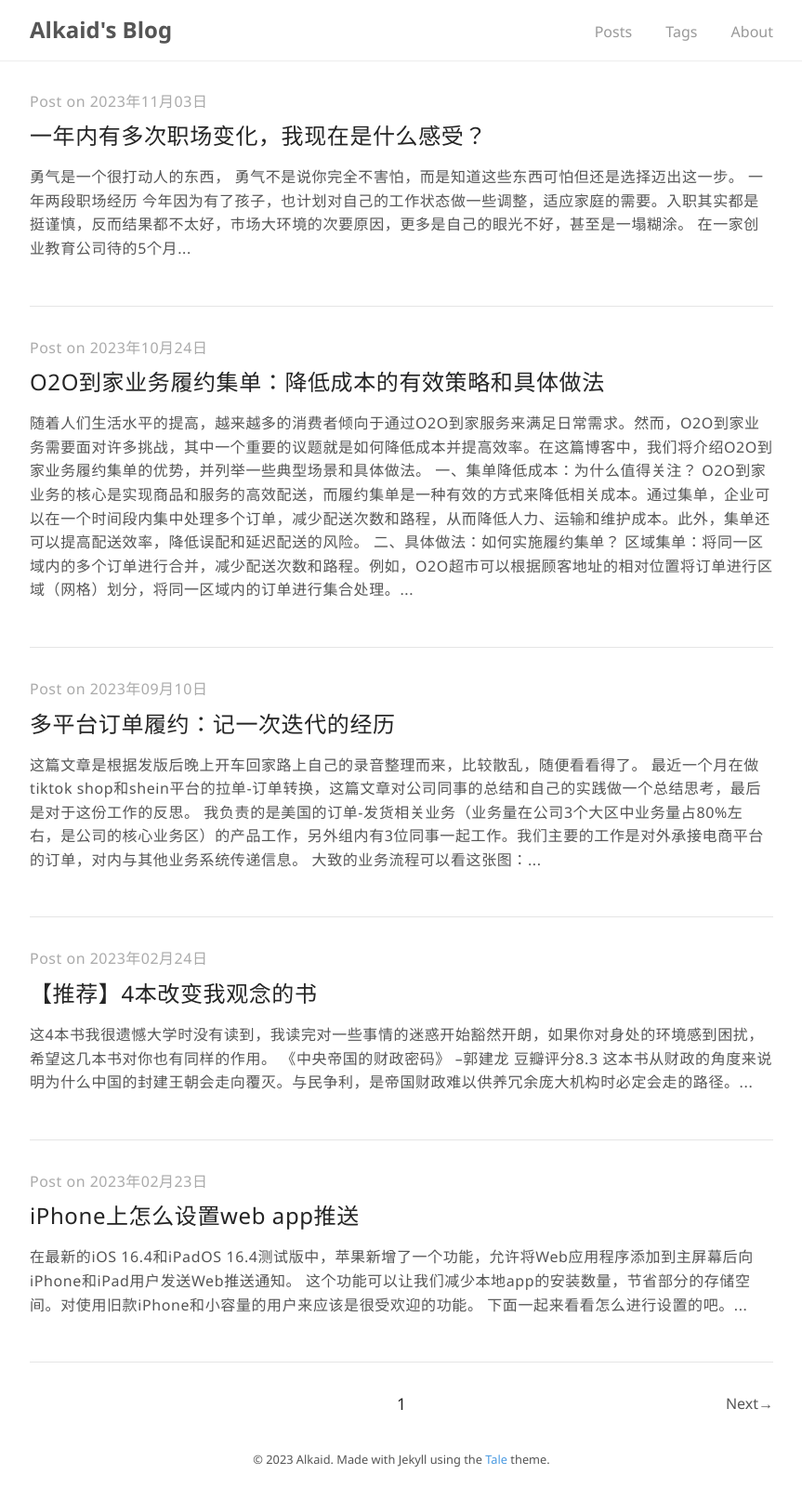
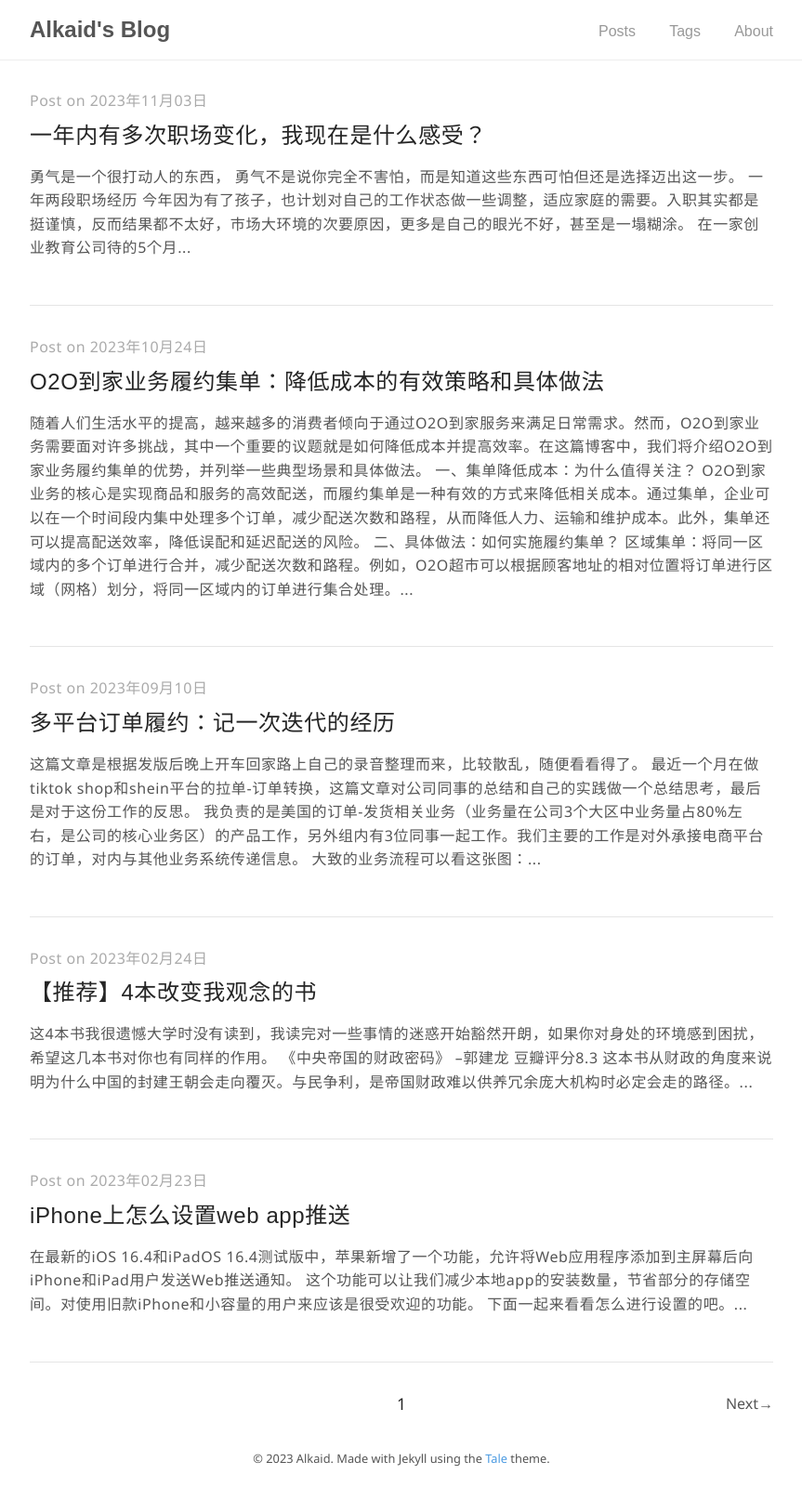
Before and after one commit to AlkaidWaong/ifoz, a Jekyll site: the page built from index.html, in a window 1280 px wide. Shown: the whole page at 93% size, without its empty margins (208-1071 px from the left). Built offline with Jekyll 4.4.1, drawn with Linux system fonts in a browser that asks for light colours; the list of posts is cut into pages by our own code; comment, search, counter and statistics services are not loaded.

Commit message:
Update _variables.scss

```diff
--- a/_sass/tale/_variables.scss
+++ b/_sass/tale/_variables.scss
@@ -11,9 +11,9 @@ $shadow-color: rgba(0, 0, 0, .2) !default;
 $code-color: #bf616a !default;
 
 // Fonts
-$serif-primary: 'Montserrat', 'SF UI Text', 'PingFang SC', 'Hiragino Sans GB', 'Microsoft YaHei', 'Segoe UI', 'Helvetica Neue', 'Helvetica', 'Apple Color Emoji', 'Segoe UI Emoji', 'Segoe UI Symbol', sans-serif !default;
+$serif-primary: 'Montserrat', 'SF UI Text', 'PingFang SC', 'Hiragino Sans GB', 'Microsoft YaHei', 'Segoe UI', 'Helvetica Neue', 'Helvetica', 'Apple Color Emoji', 'Segoe UI Emoji', 'Segoe UI Symbol';
 $serif-secondary:  'Montserrat', 'SF UI Text', 'PingFang SC', 'Hiragino Sans GB', 'Microsoft YaHei', 'Segoe UI', 'Helvetica Neue', 'Helvetica', 'Apple Color Emoji', 'Segoe UI Emoji', 'Segoe UI Symbol', sans-serif !default;
-$sans-serif: 'Montserrat', 'SF UI Text', 'PingFang SC', 'Hiragino Sans GB', 'Microsoft YaHei', 'Segoe UI', 'Helvetica Neue', 'Helvetica', 'Apple Color Emoji', 'Segoe UI Emoji', 'Segoe UI Symbol', sans-serif !default;
+$sans-serif: sans-serif !default;
 $monospaced: Menlo, Monaco, monospace !default;
 
 @mixin box-sizing($type: border-box) {
```
